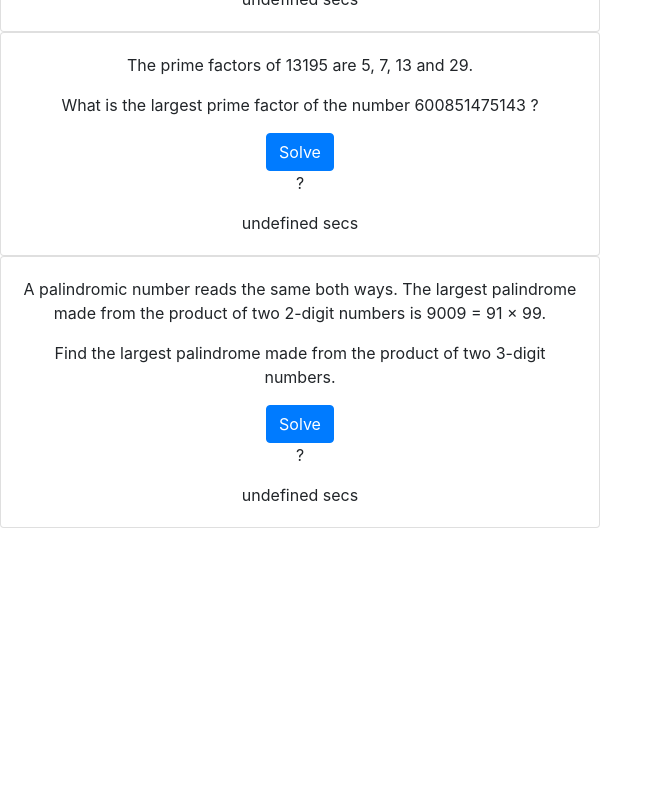
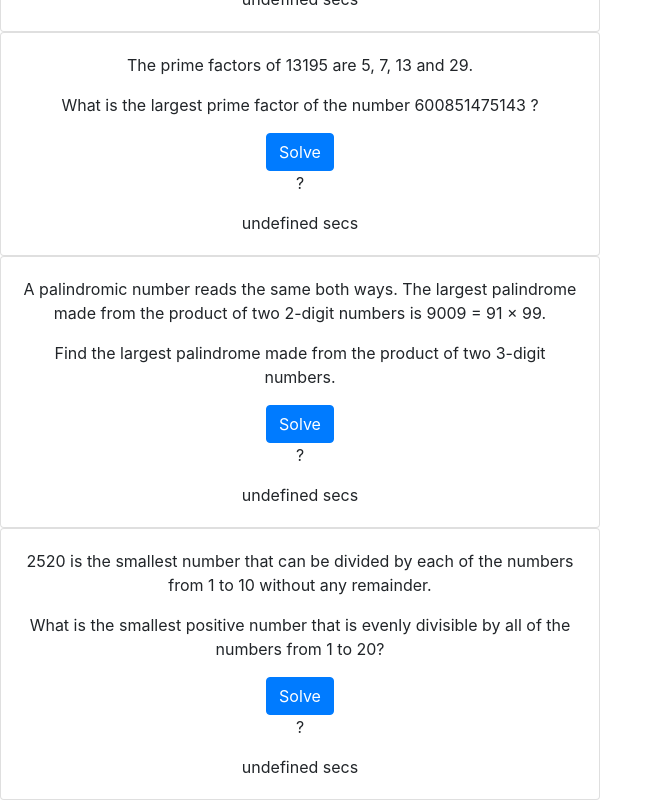
Before and after one commit to jpollar4/project_euler_js, a React (Create React App) app in the folder react-app/: page / in a window 1280 px wide. Shown: the part 512-1312 px from the top of the page, without its empty margins (0-663 px from the left). Before the commit the page ends 1040 px from the top, so only its background shows below. Built offline with nearby package versions, Linux system fonts and the light colour scheme.

Commit message:
problem 5 solved

```diff
--- a/react-app/src/App.js
+++ b/react-app/src/App.js
@@ -3,6 +3,7 @@ import Euler0001 from './problems/Euler0001';
 import Euler0002 from './problems/Euler0002';
 import Euler0003 from './problems/Euler0003';
 import Euler0004 from './problems/Euler0004';
+import Euler0005 from './problems/Euler0005';
 
 
 
@@ -16,6 +17,7 @@ function App() {
 			<Euler0002/>
 			<Euler0003/>
 			<Euler0004/>
+			<Euler0005/>
 		</div>
 	);
 }
--- /dev/null
+++ b/react-app/src/problems/Euler0005.js
@@ -0,0 +1,48 @@
+import React from 'react';
+import ProblemCard from '../ProblemCard';
+
+
+class Euler0005 extends React.Component{
+
+	constructor(props) {
+		super(props);
+		this.state = {
+			all_known_primes: [2, 3],
+		};
+		this.onSolve = this.onSolve.bind(this);
+	}
+
+	onSolve() {
+
+
+		for (var i = 20; i < 100000000000000; i+=20)
+		{
+			var correct = true;
+			for (var p = 19; p >= 2; p--)
+			{
+				if (i%p !== 0) {
+					correct = false;
+					break;
+				}
+			}
+			if(correct) {
+				return i;
+			}
+		}
+
+		return "??";
+	}
+
+	render() {
+		var problem_statement_1 = "2520 is the smallest number that can be divided by each of the numbers from 1 to 10 without any remainder.";
+		var problem_statement_2 = "What is the smallest positive number that is evenly divisible by all of the numbers from 1 to 20?";
+		return (
+			<ProblemCard
+				problem_statements={[problem_statement_1, problem_statement_2]}
+				onSolve={this.onSolve}
+			/>
+		);
+	}
+}
+
+export default Euler0005;
```
